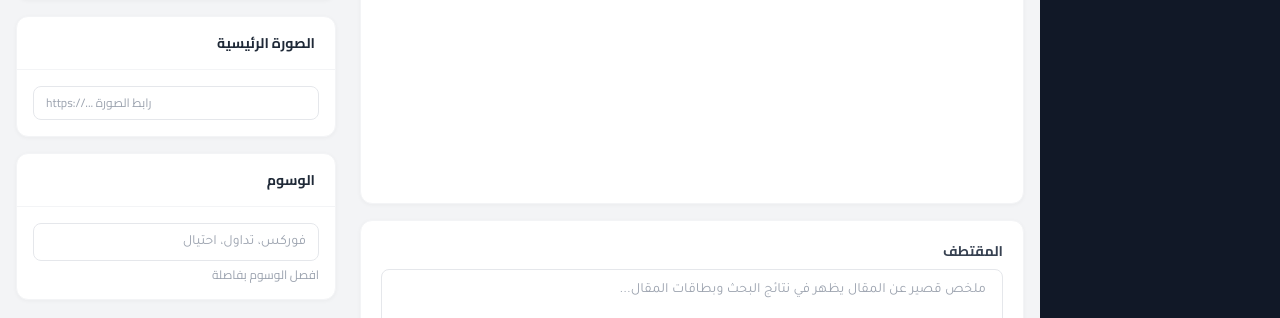
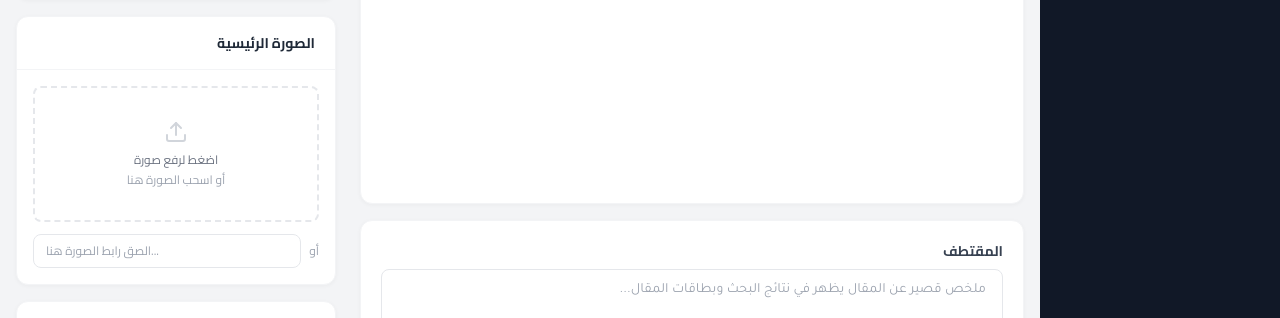
Before and after one commit to mostafash4450-dotcom/almorshid, a Next.js app: page /admin/articles/new in a window 1280 px wide. Shown: the part 634-952 px from the top of the page. Built offline with nearby package versions, Linux system fonts and the light colour scheme; no server answers; the database is empty.

Commit message:
Add image upload to article editor

```diff
--- a/components/admin/ArticleEditor.tsx
+++ b/components/admin/ArticleEditor.tsx
@@ -21,6 +21,8 @@ import {
   CheckCircle,
   Loader2,
   ChevronDown,
+  Upload,
+  X,
 } from 'lucide-react';
 import { supabase } from '@/lib/supabase';
 import type { Article, Category } from '@/lib/supabase';
@@ -55,6 +57,9 @@ export default function ArticleEditor({ article, categories, databaseError }: Pr
   const [saving, setSaving] = useState<'idle' | 'saving' | 'saved' | 'error'>('idle');
   const [errorMsg, setErrorMsg] = useState('');
   const [showSeo, setShowSeo] = useState(false);
+  const [uploading, setUploading] = useState(false);
+  const fileInputRef = useRef<HTMLInputElement>(null);
+  const contentImageInputRef = useRef<HTMLInputElement>(null);
 
   useEffect(() => {
     if (editorRef.current && article?.content) {
@@ -98,8 +103,55 @@ export default function ArticleEditor({ article, categories, databaseError }: Pr
     if (url) execCmd('createLink', url);
   };
   const handleImage = () => {
-    const url = window.prompt('أدخل رابط الصورة:', 'https://');
-    if (url) insertHTML(`<img src="${url}" alt="صورة" style="max-width:100%;height:auto;border-radius:8px;margin:16px 0;">`);
+    contentImageInputRef.current?.click();
+  };
+
+  const uploadContentImage = async (e: React.ChangeEvent<HTMLInputElement>) => {
+    const file = e.target.files?.[0];
+    if (!file) return;
+    if (file.size > 5 * 1024 * 1024) {
+      setErrorMsg('حجم الصورة يجب أن يكون أقل من 5 ميجابايت');
+      return;
+    }
+    setUploading(true);
+    setErrorMsg('');
+    const fileExt = file.name.split('.').pop();
+    const fileName = `content-${Date.now()}.${fileExt}`;
+    const { error } = await supabase.storage.from('article-images').upload(fileName, file, { upsert: true });
+    if (error) {
+      setErrorMsg('فشل في رفع الصورة: ' + error.message);
+    } else {
+      const { data } = supabase.storage.from('article-images').getPublicUrl(fileName);
+      insertHTML(`<img src="${data.publicUrl}" alt="صورة" style="max-width:100%;height:auto;border-radius:8px;margin:16px 0;">`);
+    }
+    setUploading(false);
+    if (contentImageInputRef.current) contentImageInputRef.current.value = '';
+  };
+
+  const uploadFeaturedImage = async (e: React.ChangeEvent<HTMLInputElement>) => {
+    const file = e.target.files?.[0];
+    if (!file) return;
+    if (file.size > 5 * 1024 * 1024) {
+      setErrorMsg('حجم الصورة يجب أن يكون أقل من 5 ميجابايت');
+      return;
+    }
+    setUploading(true);
+    setErrorMsg('');
+    const fileExt = file.name.split('.').pop();
+    const fileName = `featured-${Date.now()}.${fileExt}`;
+    const { error } = await supabase.storage.from('article-images').upload(fileName, file, { upsert: true });
+    if (error) {
+      setErrorMsg('فشل في رفع الصورة: ' + error.message);
+    } else {
+      const { data } = supabase.storage.from('article-images').getPublicUrl(fileName);
+      setFeaturedImage(data.publicUrl);
+    }
+    setUploading(false);
+    if (fileInputRef.current) fileInputRef.current.value = '';
+  };
+
+  const removeFeaturedImage = () => {
+    setFeaturedImage('');
   };
 
   const handleSave = async (publishStatus: 'draft' | 'published') => {
@@ -285,7 +337,16 @@ export default function ArticleEditor({ article, categories, databaseError }: Pr
                 </div>
                 <div className="flex items-center gap-0.5">
                   {toolbarBtn(handleLink, <LinkIcon size={15} />, 'رابط')}
-                  {toolbarBtn(handleImage, <Image size={15} />, 'صورة')}
+                  <button
+                    type="button"
+                    onClick={handleImage}
+                    disabled={uploading}
+                    title="رفع صورة"
+                    className="w-8 h-8 flex items-center justify-center text-gray-600 hover:text-gray-900 hover:bg-gray-100 rounded transition-colors disabled:opacity-50"
+                  >
+                    {uploading ? <Loader2 size={15} className="animate-spin" /> : <Image size={15} />}
+                  </button>
+                  <input ref={contentImageInputRef} type="file" accept="image/*" onChange={uploadContentImage} className="hidden" />
                 </div>
               </div>
 
@@ -439,20 +500,48 @@ export default function ArticleEditor({ article, categories, databaseError }: Pr
               <div className="px-5 py-4 border-b border-gray-100">
                 <h3 className="text-sm font-bold text-gray-800">الصورة الرئيسية</h3>
               </div>
-              <div className="p-4">
-                <input
-                  type="url"
-                  value={featuredImage}
-                  onChange={(e) => setFeaturedImage(e.target.value)}
-                  placeholder="https://... رابط الصورة"
-                  className="w-full text-xs border border-gray-200 rounded-lg px-3 py-2 focus:outline-none focus:ring-2 focus:ring-primary-200"
-                  dir="ltr"
-                />
-                {featuredImage && (
-                  <div className="mt-3 rounded-lg overflow-hidden border border-gray-100">
-                    <img src={featuredImage} alt="" className="w-full h-32 object-cover" />
+              <div className="p-4 space-y-3">
+                {featuredImage ? (
+                  <div className="relative group">
+                    <div className="rounded-lg overflow-hidden border border-gray-100">
+                      <img src={featuredImage} alt="" className="w-full h-40 object-cover" />
+                    </div>
+                    <button
+                      onClick={removeFeaturedImage}
+                      className="absolute top-2 left-2 w-7 h-7 bg-red-500 text-white rounded-full flex items-center justify-center opacity-0 group-hover:opacity-100 transition-opacity"
+                      title="حذف الصورة"
+                    >
+                      <X size={14} />
+                    </button>
                   </div>
+                ) : (
+                  <label className="flex flex-col items-center justify-center border-2 border-dashed border-gray-200 rounded-lg py-8 cursor-pointer hover:border-gray-300 hover:bg-gray-50 transition-colors">
+                    {uploading ? (
+                      <>
+                        <Loader2 size={24} className="animate-spin text-gray-400 mb-2" />
+                        <span className="text-xs text-gray-400">جارٍ الرفع...</span>
+                      </>
+                    ) : (
+                      <>
+                        <Upload size={24} className="text-gray-300 mb-2" />
+                        <span className="text-xs text-gray-500">اضغط لرفع صورة</span>
+                        <span className="text-xs text-gray-400 mt-1">أو اسحب الصورة هنا</span>
+                      </>
+                    )}
+                    <input ref={fileInputRef} type="file" accept="image/*" onChange={uploadFeaturedImage} className="hidden" disabled={uploading} />
+                  </label>
                 )}
+                <div className="flex items-center gap-2">
+                  <span className="text-xs text-gray-400">أو</span>
+                  <input
+                    type="url"
+                    value={featuredImage}
+                    onChange={(e) => setFeaturedImage(e.target.value)}
+                    placeholder="الصق رابط الصورة هنا..."
+                    className="flex-1 text-xs border border-gray-200 rounded-lg px-3 py-2 focus:outline-none focus:ring-2 focus:ring-primary-200"
+                    dir="ltr"
+                  />
+                </div>
               </div>
             </div>
 
```
